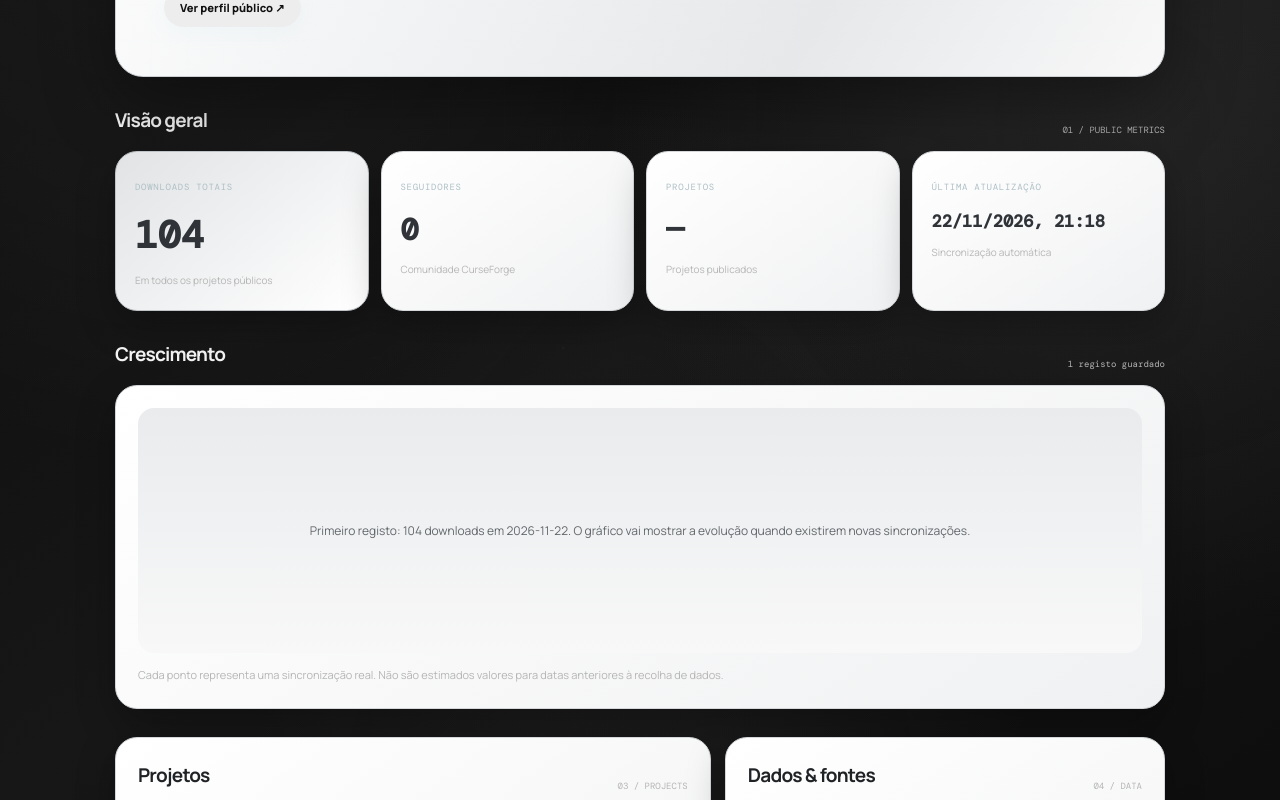
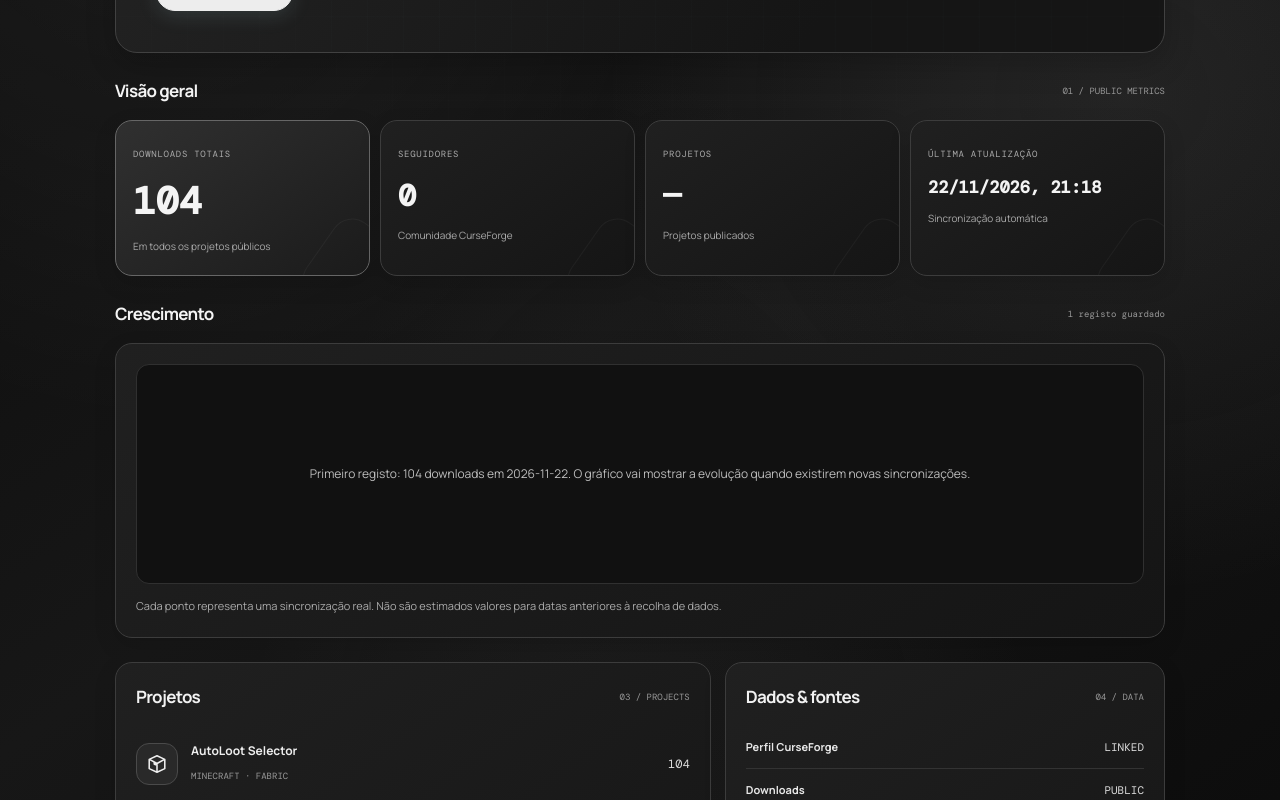
Before and after one commit to Kevinzin-tuga/Kevinzin-tuga.github.io, a plain HTML site: page stats.html in a window 1280 px wide. Shown: the part 460-1260 px from the top of the page. Drawn offline with nearby package versions, Linux system fonts and the light colour scheme.

Commit message:
Redesign CurseForge statistics dashboard

```diff
--- a/stats.html
+++ b/stats.html
@@ -13,6 +13,29 @@
 .stats-project-icon svg{width:24px;height:24px;fill:none;stroke:currentColor;stroke-width:1.65;stroke-linecap:round;stroke-linejoin:round}
 .stats-chart{background:linear-gradient(180deg,#e9ebed,#f8f8f8)!important;color:#62676b!important}
 .stats-source-row,.stats-project{border-color:#d5d8db!important}
+
+.stats-page{padding-top:28px;max-width:1050px}
+.stats-hero{background:linear-gradient(125deg,#252525,#151515 72%)!important;border:1px solid #414141!important;border-radius:22px!important;box-shadow:0 12px 30px #0003!important;padding:clamp(24px,4vw,40px)!important}
+.stats-hero:after{opacity:.35}.stats-hero h1{color:#f5f5f5!important}.stats-hero p{color:#bdbdbd!important}
+.stats-kicker,.stats-back,.stats-footer a{color:#ddd!important}.stats-section{margin-top:24px}
+.stats-section-head{align-items:center}.stats-section-head h2{font-size:17px}.stats-section-head p{color:#999}
+.metric-grid{gap:10px}
+.metric-card,.stats-panel{background:linear-gradient(145deg,#202020,#151515)!important;border:1px solid #3c3c3c!important;border-radius:17px!important;box-shadow:0 8px 22px #0002!important;color:#f2f2f2!important}
+.metric-card{min-height:118px;padding:17px}.metric-card:after{border-color:#ffffff0b}
+.metric-card small{color:#aaa}.metric-card strong,.metric-card.featured strong{color:#f4f4f4!important}
+.metric-card span,.stats-note{color:#aaa}.metric-card.featured{background:linear-gradient(145deg,#303030,#1b1b1b)!important;border-color:#666!important}
+.stats-panel{padding:20px}.stats-chart{height:220px!important;background:#111!important;border:1px solid #303030;color:#bdbdbd!important;border-radius:13px!important}
+.stats-chart svg{max-width:100%}.stats-project{border-color:#333!important}
+.stats-project-icon{background:#292929!important;border:1px solid #4a4a4a;color:#eee!important}
+.stats-project-icon svg{width:22px;height:22px;display:block;fill:none;stroke:currentColor;stroke-width:1.7;stroke-linecap:round;stroke-linejoin:round}
+.stats-project-info strong{color:#eee}.stats-project-info small{color:#999}
+.stats-project>b,.stats-source-row span:last-child{color:#ddd!important}.stats-source-row{border-color:#333!important}
+.stats-source-row strong{color:#e7e7e7}.stats-footer{border-top:1px solid #333;padding-top:15px;color:#999}
+.chart-first-record{display:flex;flex-direction:column;align-items:center;justify-content:center;gap:8px;width:100%;height:100%;text-align:center}
+.chart-first-record .chart-point{width:12px;height:12px;border:3px solid #171717;border-radius:50%;background:#eee;box-shadow:0 0 0 5px #ffffff18}
+.chart-first-record strong{font:700 30px var(--mono);color:#f2f2f2}.chart-first-record small{font-size:11px;color:#999}
+@media(max-width:760px){.stats-page{padding-top:22px}.stats-hero{border-radius:18px!important}.metric-grid{grid-template-columns:repeat(2,minmax(0,1fr))}.stats-lower{grid-template-columns:1fr}.stats-section-head{flex-direction:row;align-items:center}}
+@media(max-width:420px){.metric-card{padding:13px;min-height:110px}.metric-card small{font-size:8px}.metric-card strong{font-size:21px}.stats-panel{padding:15px}.stats-project{gap:10px}.stats-project-icon{width:36px;height:36px}}
 </style></head><body><div class="pixel-field" aria-hidden="true"></div><header><div class="container"><nav><a class="logo" href="index.html">_Kevinzin_tuga_</a><div class="nav-right" style="display:flex"><a class="nav-tab" href="index.html">Início</a><a class="nav-tab" href="index.html#contactos">Contactos</a></div></nav></div></header>
 <main class="container stats-page"><a class="stats-back" href="index.html#projetos">← VOLTAR AOS PROJETOS</a>
 <section class="stats-hero"><span class="stats-kicker">CREATOR DASHBOARD // MINECRAFT</span><h1>CurseForge<br>em números<span style="color:var(--ice)">.</span></h1><p>Um olhar sobre o alcance dos meus projetos, os downloads e a comunidade que acompanha o meu trabalho. Os valores são obtidos a partir dos dados públicos disponíveis e atualizados automaticamente.</p><a class="btn small" href="https://www.curseforge.com/members/_kevinzin_tuga_/projects" target="_blank" rel="noopener noreferrer">Ver perfil público ↗</a></section>
```
